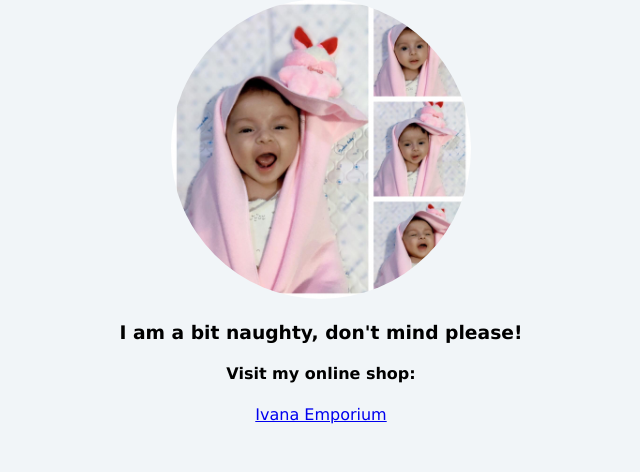
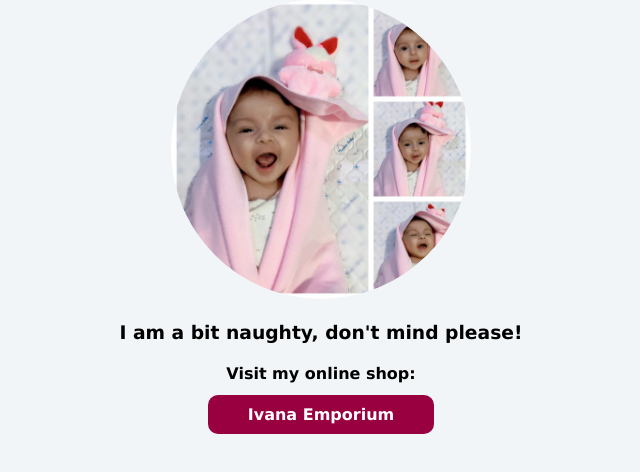
Before and after one commit to skImranSabuj/learning-repo, a plain HTML site: page index.html in a window 1280 px wide. Shown: the part 110-582 px from the top of the page, without its empty margins (319-959 px from the left). Drawn offline with Linux system fonts and the light colour scheme.

Commit message:
Update style.css

```diff
--- a/style.css
+++ b/style.css
@@ -15,3 +15,11 @@ img{
     height: 300px;
     width: 300px;
 }
+.btn{
+    background-color:#990040;
+    padding: 10px 40px;
+    border-radius: 10px;
+    text-decoration: none;
+    color: white;
+    font-weight: 700;
+}
```
